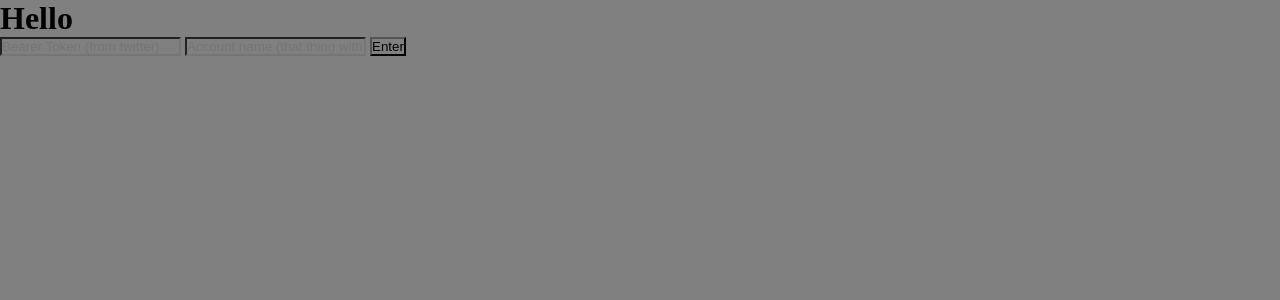
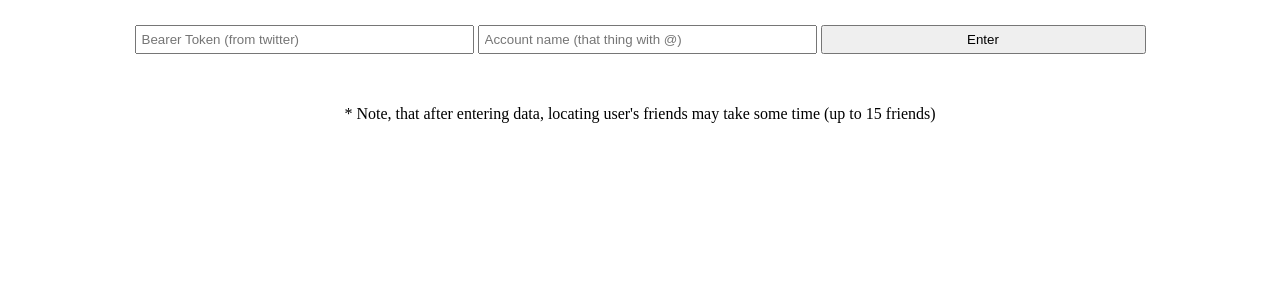
Before and after one commit to archy-co/lab3_task3, a Flask app: page / in a window 1280 px wide. Shown: the top 300 px of the page. Run offline with Flask 2, Linux system fonts and the light colour scheme.

Commit message:
touch up appearence

```diff
--- a/static/css/style.css
+++ b/static/css/style.css
@@ -1,5 +1,17 @@
 *{
     margin: 0;
     padding: 0;
-    background: grey;
 }
+
+body{
+    padding-top: 25px;
+}
+
+input{
+    width: 325px;
+    padding: 5px;
+}
+
+p{
+    margin: 15px 0;
+}
--- a/templates/index.html
+++ b/templates/index.html
@@ -6,13 +6,16 @@
     <link rel="stylesheet" href="{{ url_for('static', filename='css/style.css') }}">
 </head>
 <body>
-    <h1>Hello</h1>
-    <form action="/" method="post">
-        <input type='text' name='bearer' placeholder='Bearer Token (from twitter)'/>
-        <input type='text' name='account' placeholder='Account name (that thing with @)'/>
+    <center>
+        <form action="/" method="post">
+            <input type='text' name='bearer' placeholder='Bearer Token (from twitter)'/>
+            <input type='text' name='account' placeholder='Account name (that thing with @)'/>
 
-        <input type='submit' value='Enter'/>
+            <input type='submit' value='Enter'/>
+        </form>
 
-    </form>
+        <br><br>
+        <p>* Note, that after entering data, locating user's friends may take some time (up to 15 friends)</p>
+    </center>
 </body>
 </html>
```
